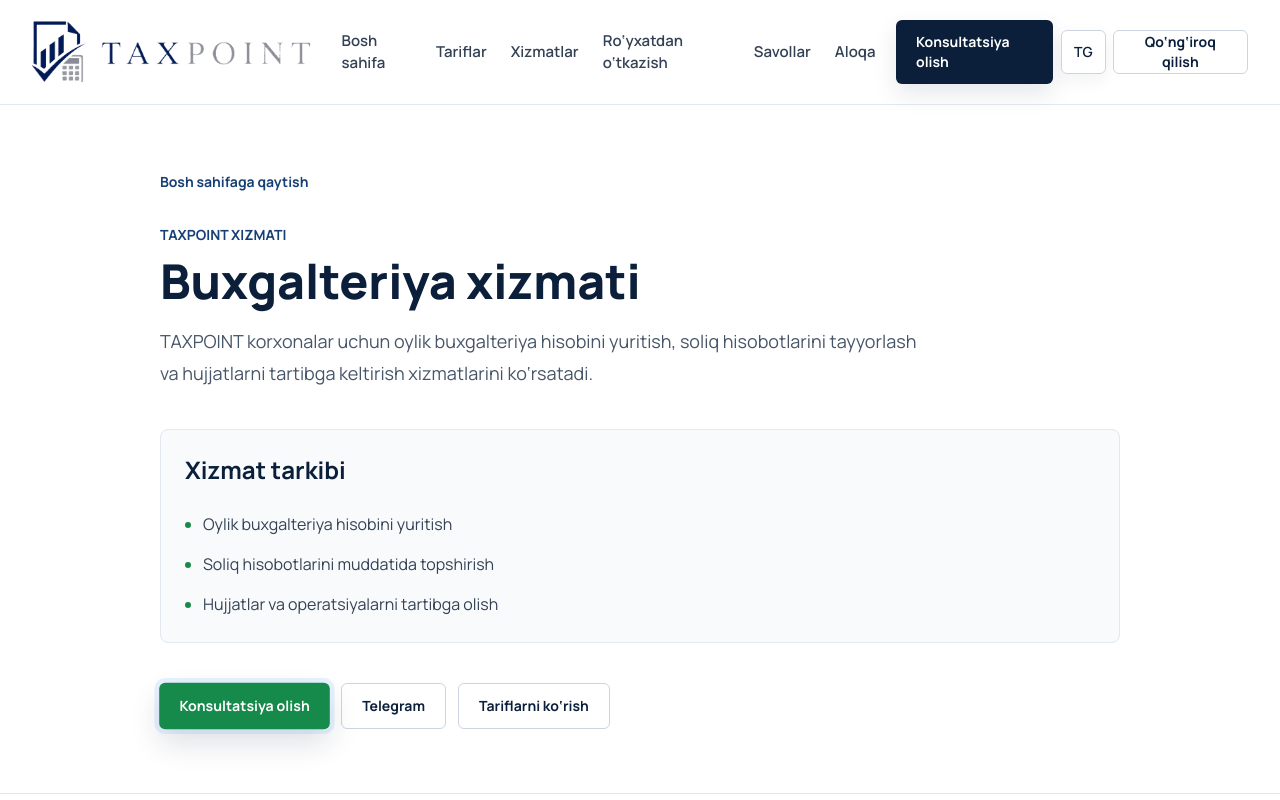
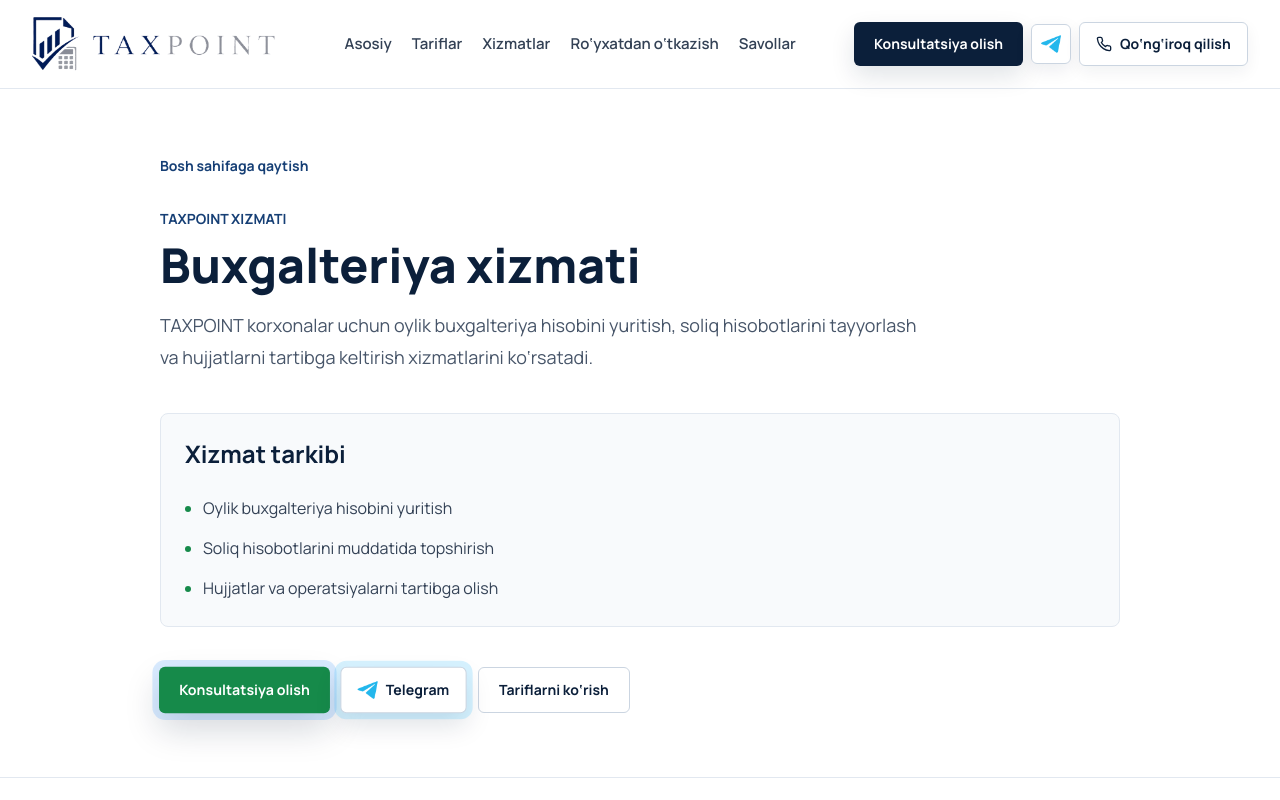
Before and after one commit to zefarkov/taxpoint, a Next.js app: page /xizmatlar/buxgalteriya-xizmati in a window 1280 px wide. Shown: the top 800 px of the page. Built offline with nearby package versions, Linux system fonts and the light colour scheme.

Commit message:
Add files via upload

```diff
--- a/src/app/globals.css
+++ b/src/app/globals.css
@@ -91,39 +91,39 @@
 @keyframes pulse-cta {
   0%,
   100% {
-    box-shadow: 0 0 0 0 rgba(11, 124, 255, 0), 0 10px 24px rgba(11, 31, 58, 0.1);
+    box-shadow: 0 0 0 0 rgba(11, 124, 255, 0), 0 10px 24px rgba(11, 31, 58, 0.12);
     transform: scale(1);
   }
 
   50% {
-    box-shadow: 0 0 0 5px rgba(11, 124, 255, 0.1), 0 14px 30px rgba(11, 31, 58, 0.14);
-    transform: scale(1.01);
+    box-shadow: 0 0 0 7px rgba(11, 124, 255, 0.16), 0 16px 34px rgba(11, 31, 58, 0.18);
+    transform: scale(1.012);
   }
 }
 
 @keyframes pulse-phone {
   0%,
   100% {
-    box-shadow: 0 0 0 0 rgba(11, 124, 255, 0);
+    box-shadow: 0 0 0 0 rgba(11, 124, 255, 0), 0 6px 16px rgba(11, 31, 58, 0.06);
     transform: scale(1);
   }
 
   50% {
-    box-shadow: 0 0 0 4px rgba(11, 124, 255, 0.09);
-    transform: scale(1.006);
+    box-shadow: 0 0 0 6px rgba(11, 124, 255, 0.14), 0 10px 24px rgba(11, 31, 58, 0.11);
+    transform: scale(1.01);
   }
 }
 
 @keyframes pulse-telegram {
   0%,
   100% {
-    box-shadow: 0 0 0 0 rgba(11, 124, 255, 0), 0 6px 18px rgba(11, 31, 58, 0.06);
+    box-shadow: 0 0 0 0 rgba(11, 124, 255, 0), 0 6px 18px rgba(11, 31, 58, 0.08);
     transform: scale(1);
   }
 
   50% {
-    box-shadow: 0 0 0 4px rgba(11, 124, 255, 0.11), 0 10px 22px rgba(11, 31, 58, 0.1);
-    transform: scale(1.008);
+    box-shadow: 0 0 0 6px rgba(28, 181, 255, 0.18), 0 12px 26px rgba(11, 31, 58, 0.13);
+    transform: scale(1.01);
   }
 }
 
--- a/src/app/not-found.tsx
+++ b/src/app/not-found.tsx
@@ -1,5 +1,5 @@
 import { ButtonLink } from "@/components/ButtonLink";
-import { telegramUrl } from "@/data/site";
+import { TelegramButton } from "@/components/TelegramButton";
 
 const quickLinks = [
   { label: "Tariflar", href: "/#tariflar" },
@@ -42,9 +42,7 @@
               <ButtonLink href="/#bosh-sahifa" variant="secondary">
                 Bosh sahifaga qaytish
               </ButtonLink>
-              <ButtonLink href={telegramUrl} variant="outline">
-                Telegram orqali bog‘lanish
-              </ButtonLink>
+              <TelegramButton label="Telegram orqali bog‘lanish" />
             </div>
 
             <nav className="mt-10 flex flex-wrap gap-3" aria-label="Foydali havolalar">
--- a/src/app/xizmatlar/[slug]/page.tsx
+++ b/src/app/xizmatlar/[slug]/page.tsx
@@ -1,9 +1,10 @@
 import type { Metadata } from "next";
 import { notFound } from "next/navigation";
 import { ButtonLink } from "@/components/ButtonLink";
+import { TelegramButton } from "@/components/TelegramButton";
 import { Footer } from "@/components/Footer";
 import { Header } from "@/components/Header";
-import { consultationHref, seoServices, telegramUrl } from "@/data/site";
+import { consultationHref, seoServices } from "@/data/site";
 
 type PageProps = {
   params: Promise<{ slug: string }>;
@@ -72,9 +73,7 @@
             </div>
             <div className="mt-10 flex flex-col gap-3 sm:flex-row">
               <ButtonLink href={consultationHref}>Konsultatsiya olish</ButtonLink>
-              <ButtonLink href={telegramUrl} variant="outline">
-                Telegram
-              </ButtonLink>
+              <TelegramButton label="Telegram" />
               <ButtonLink href="/#tariflar" variant="outline">
                 Tariflarni ko‘rish
               </ButtonLink>
--- a/src/components/CTA.tsx
+++ b/src/components/CTA.tsx
@@ -1,6 +1,7 @@
 import { ButtonLink } from "@/components/ButtonLink";
 import { PhoneModal } from "@/components/PhoneModal";
-import { consultationHref, telegramUrl } from "@/data/site";
+import { TelegramButton } from "@/components/TelegramButton";
+import { consultationHref } from "@/data/site";
 
 export function CTA() {
   return (
@@ -20,12 +21,7 @@
           <ButtonLink href="#tariflar" variant="outline" className="border-white/30 bg-white text-navy-900 hover:bg-navy-50">
             Tariflarni ko‘rish
           </ButtonLink>
-          <a
-            href={telegramUrl}
-            className="pulse-telegram inline-flex min-h-11 items-center justify-center rounded-md border border-white/30 px-4 py-3 text-sm font-bold text-white transition hover:bg-white/10"
-          >
-            Telegram
-          </a>
+          <TelegramButton label="Telegram" inverted />
           <PhoneModal className="border-white/30 bg-transparent text-white hover:bg-white/10 sm:min-w-40" />
         </div>
       </div>
--- a/src/components/ClientsSection.tsx
+++ b/src/components/ClientsSection.tsx
@@ -60,11 +60,11 @@
           </div>
         ) : null}
 
-        <div className="mt-10 grid gap-4 sm:grid-cols-2 lg:grid-cols-5">
+        <div className="mt-10 grid gap-4 sm:grid-cols-2 lg:grid-cols-6">
           {clientCategories.map((category) => (
             <article
               key={category}
-              className="rounded-lg border border-slate-200 bg-slate-50 p-5 text-center shadow-sm transition hover:-translate-y-1 hover:border-navy-200 hover:bg-white hover:shadow-soft"
+              className="flex min-h-24 items-center justify-center rounded-lg border border-slate-200 bg-slate-50 p-5 text-center shadow-sm transition hover:-translate-y-1 hover:border-electric-500 hover:bg-white hover:shadow-soft"
             >
               <h3 className="text-base font-bold leading-6 text-navy-900">{category}</h3>
             </article>
--- a/src/components/ContactSection.tsx
+++ b/src/components/ContactSection.tsx
@@ -1,10 +1,10 @@
 import { ButtonLink } from "@/components/ButtonLink";
 import { PhoneModal } from "@/components/PhoneModal";
+import { TelegramButton } from "@/components/TelegramButton";
 import {
   address,
   consultationHref,
   googleMapsUrl,
-  telegramUrl,
   yandexMapsUrl
 } from "@/data/site";
 
@@ -27,9 +27,7 @@
             <ButtonLink href={consultationHref} variant="secondary">
               Konsultatsiya olish
             </ButtonLink>
-            <ButtonLink href={telegramUrl} variant="outline">
-              Telegram orqali yozish
-            </ButtonLink>
+            <TelegramButton label="Telegram orqali yozish" />
           </div>
         </div>
 
--- a/src/components/Header.tsx
+++ b/src/components/Header.tsx
@@ -1,11 +1,12 @@
 import { ButtonLink } from "@/components/ButtonLink";
 import { PhoneModal } from "@/components/PhoneModal";
-import { consultationHref, navItems, telegramUrl } from "@/data/site";
+import { TelegramButton } from "@/components/TelegramButton";
+import { consultationHref, navItems } from "@/data/site";
 
 export function Header() {
   return (
     <header className="sticky top-0 z-50 border-b border-slate-200 bg-white/95 backdrop-blur">
-      <div className="mx-auto flex max-w-7xl items-center justify-between gap-5 px-4 py-4 sm:px-6 lg:px-8">
+      <div className="mx-auto flex max-w-7xl items-center justify-between gap-4 px-4 py-3 sm:px-6 lg:px-8">
         <a
           href="/#bosh-sahifa"
           className="flex shrink-0 items-center rounded-md py-1 pr-2 transition hover:opacity-90"
@@ -14,11 +15,11 @@
           <img
             src="/brand/logo-main-horizontal.png"
             alt="TAXPOINT"
-            className="h-12 w-auto max-w-[205px] object-contain sm:h-14 sm:max-w-[250px] lg:h-16 lg:max-w-[285px]"
+            className="h-11 w-auto max-w-[190px] object-contain sm:h-12 sm:max-w-[225px] lg:h-14 lg:max-w-[255px]"
           />
         </a>
 
-        <nav className="hidden items-center gap-6 text-[15px] font-semibold text-slate-700 xl:flex">
+        <nav className="hidden items-center gap-5 text-[15px] font-semibold text-slate-700 xl:flex">
           {navItems.map((item) => (
             <a key={item.href} href={item.href} className="transition hover:text-navy-800">
               {item.label}
@@ -27,17 +28,11 @@
         </nav>
 
         <div className="hidden items-center gap-2 lg:flex">
-          <ButtonLink href={consultationHref} variant="secondary" className="px-4">
+          <ButtonLink href={consultationHref} variant="secondary" className="h-10 min-h-0 px-4 py-0">
             Konsultatsiya olish
           </ButtonLink>
-          <a
-            href={telegramUrl}
-            className="pulse-telegram inline-flex h-11 items-center justify-center rounded-md border border-slate-300 bg-white px-3 text-sm font-semibold text-navy-900 shadow-sm transition hover:border-electric-500 hover:bg-navy-50"
-            aria-label="Telegram orqali yozish"
-          >
-            TG
-          </a>
-          <PhoneModal className="h-11 min-h-0 px-3 py-0" />
+          <TelegramButton compact />
+          <PhoneModal className="h-10 min-h-0 px-3 py-0" />
         </div>
 
         <details className="group relative xl:hidden">
@@ -61,12 +56,7 @@
               Konsultatsiya olish
             </ButtonLink>
             <div className="mt-2 grid grid-cols-2 gap-2">
-              <a
-                href={telegramUrl}
-                className="pulse-telegram inline-flex min-h-11 items-center justify-center rounded-md border border-slate-300 bg-white px-3 text-sm font-semibold text-navy-900 transition hover:bg-navy-50"
-              >
-                Telegram
-              </a>
+              <TelegramButton label="Telegram" />
               <PhoneModal className="w-full px-3" />
             </div>
           </div>
--- a/src/components/Hero.tsx
+++ b/src/components/Hero.tsx
@@ -1,6 +1,7 @@
 import { ButtonLink } from "@/components/ButtonLink";
 import { PhoneModal } from "@/components/PhoneModal";
-import { consultationHref, telegramUrl } from "@/data/site";
+import { TelegramButton } from "@/components/TelegramButton";
+import { consultationHref } from "@/data/site";
 
 const trustPoints = [
   "Hisobotlar vaqtida topshiriladi",
@@ -32,12 +33,7 @@
             </ButtonLink>
           </div>
           <div className="mt-3 flex flex-wrap gap-2">
-            <a
-              href={telegramUrl}
-              className="pulse-telegram inline-flex min-h-10 items-center justify-center rounded-md border border-slate-300 bg-white px-4 text-sm font-semibold text-navy-900 shadow-sm transition hover:border-electric-500 hover:bg-navy-50"
-            >
-              Telegram
-            </a>
+            <TelegramButton label="Telegram" className="min-h-10 px-4 py-2" />
             <PhoneModal className="min-h-10 px-4 py-2" />
           </div>
           <div className="mt-10 grid gap-3 sm:grid-cols-3">
--- a/src/components/PhoneModal.tsx
+++ b/src/components/PhoneModal.tsx
@@ -84,15 +84,27 @@
         ref={triggerRef}
         type="button"
         onClick={openModal}
-        className={`pulse-phone inline-flex min-h-11 items-center justify-center rounded-md border border-slate-300 bg-white px-4 py-3 text-sm font-bold text-navy-900 shadow-sm transition hover:border-electric-500 hover:bg-navy-50 focus-visible:outline focus-visible:outline-2 focus-visible:outline-offset-2 focus-visible:outline-navy-700 ${className}`}
+        className={`pulse-phone inline-flex min-h-11 items-center justify-center gap-2 rounded-md border border-slate-300 bg-white px-4 py-3 text-sm font-bold text-navy-900 shadow-sm transition hover:border-electric-500 hover:bg-navy-50 focus-visible:outline focus-visible:outline-2 focus-visible:outline-offset-2 focus-visible:outline-navy-700 ${className}`}
         aria-haspopup="dialog"
       >
+        <svg
+          aria-hidden="true"
+          viewBox="0 0 24 24"
+          className="h-4 w-4"
+          fill="none"
+          stroke="currentColor"
+          strokeWidth="2"
+          strokeLinecap="round"
+          strokeLinejoin="round"
+        >
+          <path d="M22 16.92v3a2 2 0 0 1-2.18 2 19.79 19.79 0 0 1-8.63-3.07 19.5 19.5 0 0 1-6-6A19.79 19.79 0 0 1 2.12 4.18 2 2 0 0 1 4.11 2h3a2 2 0 0 1 2 1.72c.12.91.33 1.8.63 2.65a2 2 0 0 1-.45 2.11L8 9.77a16 16 0 0 0 6.23 6.23l1.29-1.29a2 2 0 0 1 2.11-.45c.85.3 1.74.51 2.65.63A2 2 0 0 1 22 16.92z" />
+        </svg>
         Qo‘ng‘iroq qilish
       </button>
 
       {isMounted ? (
         <div
-          className={`fixed inset-0 z-[110] flex items-center justify-center bg-navy-900/45 px-4 py-6 backdrop-blur-sm transition-opacity duration-200 motion-reduce:transition-none ${
+          className={`fixed inset-0 z-[110] grid place-items-center bg-navy-900/50 px-4 py-6 backdrop-blur-sm transition-opacity duration-200 motion-reduce:transition-none ${
             isOpen ? "opacity-100" : "opacity-0"
           }`}
           onMouseDown={(event) => {
@@ -135,7 +147,7 @@
                 <a
                   key={phone.href}
                   href={phone.href}
-                  className="pulse-phone group flex min-h-16 items-center gap-4 rounded-lg border border-slate-200 bg-slate-50 p-4 text-left shadow-sm transition hover:-translate-y-0.5 hover:border-electric-500 hover:bg-white hover:shadow-soft focus-visible:outline focus-visible:outline-2 focus-visible:outline-offset-2 focus-visible:outline-navy-700"
+                  className="pulse-phone group flex min-h-16 items-center gap-4 rounded-lg border border-slate-200 bg-slate-50 p-4 text-left shadow-[0_8px_24px_rgba(11,31,58,0.06)] transition hover:-translate-y-0.5 hover:border-electric-500 hover:bg-white hover:shadow-[0_0_0_4px_rgba(11,124,255,0.13),0_16px_36px_rgba(11,31,58,0.12)] focus-visible:outline focus-visible:outline-2 focus-visible:outline-offset-2 focus-visible:outline-navy-700"
                 >
                   <span className="flex h-11 w-11 shrink-0 items-center justify-center rounded-md bg-navy-900 text-white transition group-hover:bg-electric-500">
                     <svg
--- /dev/null
+++ b/src/components/TelegramButton.tsx
@@ -0,0 +1,32 @@
+import { telegramUrl } from "@/data/site";
+
+type TelegramButtonProps = {
+  label?: string;
+  compact?: boolean;
+  inverted?: boolean;
+  className?: string;
+};
+
+export function TelegramButton({
+  label,
+  compact = false,
+  inverted = false,
+  className = ""
+}: TelegramButtonProps) {
+  return (
+    <a
+      href={telegramUrl}
+      className={`pulse-telegram inline-flex items-center justify-center gap-2 rounded-md border text-sm font-bold shadow-sm transition focus-visible:outline focus-visible:outline-2 focus-visible:outline-offset-2 focus-visible:outline-navy-700 ${
+        compact ? "h-10 w-10 p-0" : "min-h-11 px-4 py-3"
+      } ${
+        inverted
+          ? "border-white/30 bg-transparent text-white hover:bg-white/10"
+          : "border-slate-300 bg-white text-navy-900 hover:border-electric-500 hover:bg-navy-50"
+      } ${className}`}
+      aria-label={label ? undefined : "Telegram orqali yozish"}
+    >
+      <img src="/brand/telegram.png" alt="" className="h-5 w-5 object-contain" />
+      {label ? <span>{label}</span> : null}
+    </a>
+  );
+}
--- a/src/data/site.ts
+++ b/src/data/site.ts
@@ -11,12 +11,11 @@
 export const yandexMapsUrl = "https://yandex.uz/maps/-/CTQpuB11";
 
 export const navItems = [
-  { label: "Bosh sahifa", href: "/#bosh-sahifa" },
+  { label: "Asosiy", href: "/#bosh-sahifa" },
   { label: "Tariflar", href: "/#tariflar" },
   { label: "Xizmatlar", href: "/#xizmatlar" },
   { label: "Ro‘yxatdan o‘tkazish", href: "/#royxatdan-otkazish" },
-  { label: "Savollar", href: "/#savollar" },
-  { label: "Aloqa", href: "/#aloqa" }
+  { label: "Savollar", href: "/#savollar" }
 ];
 
 export const pricingPlans = [
```
Also changed, not shown: src/components/Footer.tsx (+5 -5 lines), public/brand/telegram.png (added).
